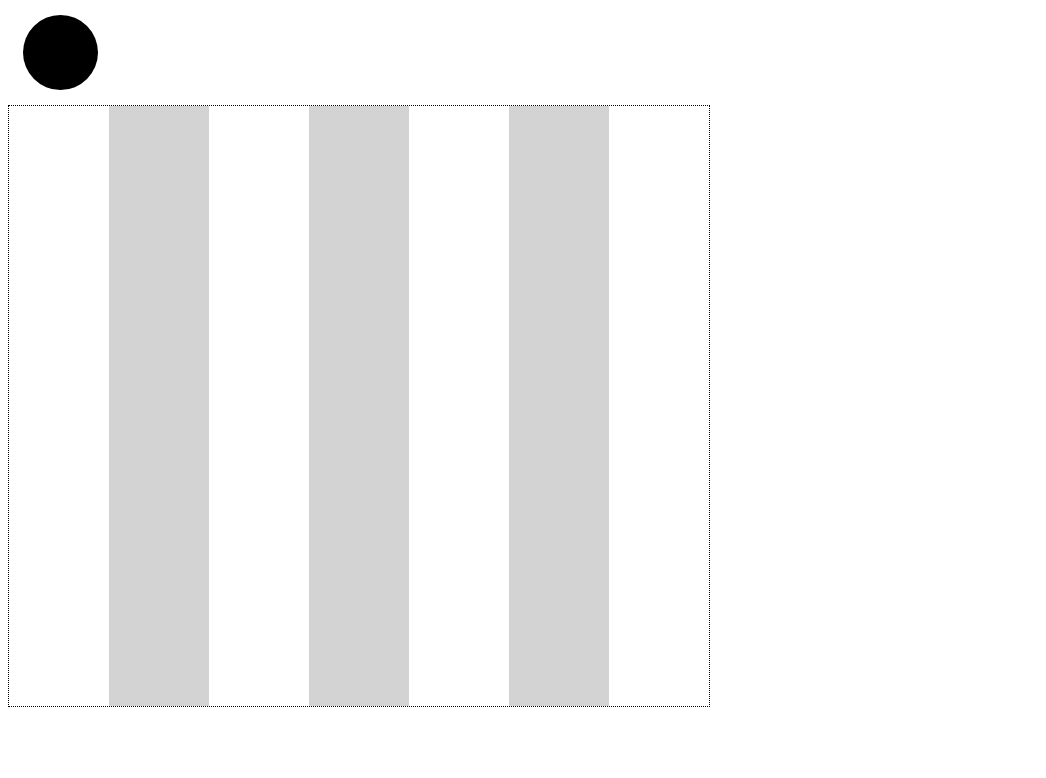
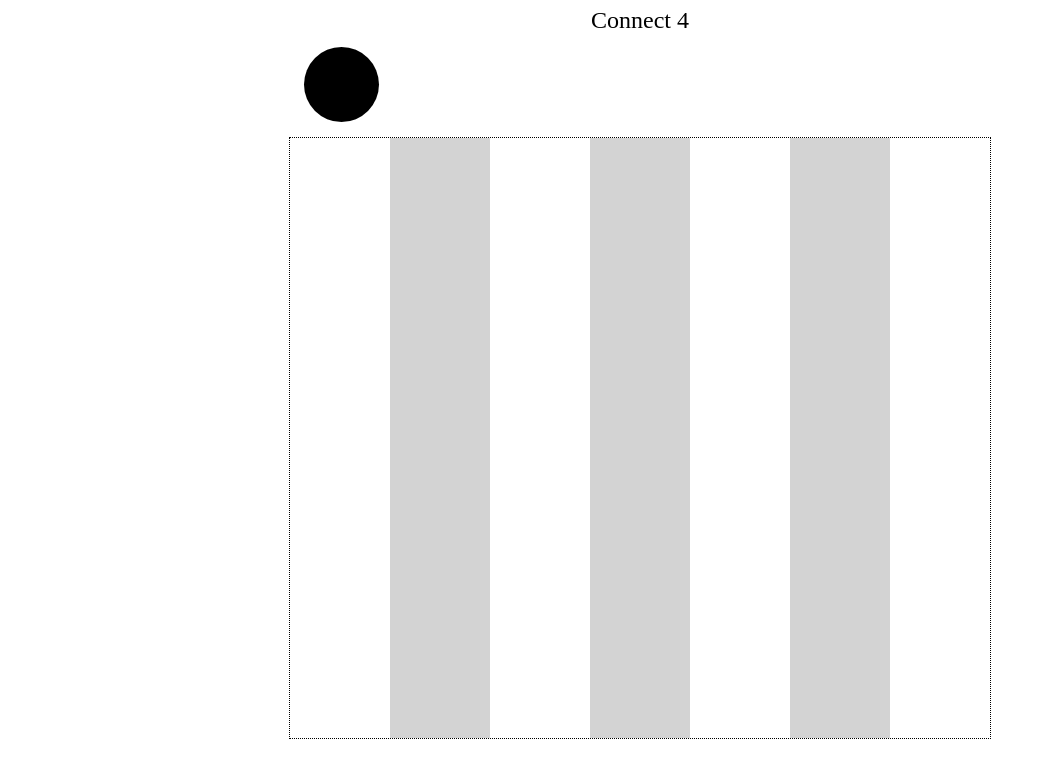
Before and after one commit to imnickvaughn/-connect-4, an Angular app: page / in a window 1280 px wide. Shown: the top 778 px of the page, without its empty margins (0-1046 px from the left). Built offline with nearby package versions, Linux system fonts and the light colour scheme.

Commit message:
BEM style naming, title

```diff
--- a/src/app/app.component.html
+++ b/src/app/app.component.html
@@ -1,10 +1,12 @@
-<div class="chip"></div>
+<div class="header-title">Connect 4</div>
+
+<div class="game-board-chip"></div>
 <div class="game-board">
-    <div id="column0" class="column"></div>
-    <div id="column1" class="column"></div>
-    <div id="column2" class="column"></div>
-    <div id="column3" class="column"></div>
-    <div id="column4" class="column"></div>
-    <div id="column5" class="column"></div>
-    <div id="column6" class="column"></div>
+    <div id="column0" class="game-board-column"></div>
+    <div id="column1" class="game-board-column"></div>
+    <div id="column2" class="game-board-column"></div>
+    <div id="column3" class="game-board-column"></div>
+    <div id="column4" class="game-board-column"></div>
+    <div id="column5" class="game-board-column"></div>
+    <div id="column6" class="game-board-column"></div>
 </div>
--- a/src/app/app.component.scss
+++ b/src/app/app.component.scss
@@ -1,4 +1,9 @@
-.chip {
+.header-title {
+    font-size: 24px;
+    text-align: center;
+}
+
+.game-board-chip {
     border-radius: 100%;
     background-color: black;
     width: 75px;
@@ -13,11 +18,11 @@
     width: fit-content;
 }
 
-.column {
+.game-board-column {
     width: 100px;
     height: 600px;
 }
 
-.column:nth-child(2n) {
+.game-board-column:nth-child(2n) {
     background: lightgray;
 }
--- a/src/styles.scss
+++ b/src/styles.scss
@@ -1 +1,10 @@
 /* You can add global styles to this file, and also import other style files */
+
+body {
+    font-family: montserrat, raleway;
+    position: relative;
+    display: flex;
+    flex-direction: column;
+    align-items: center;
+    line-height: 1;
+}
```
